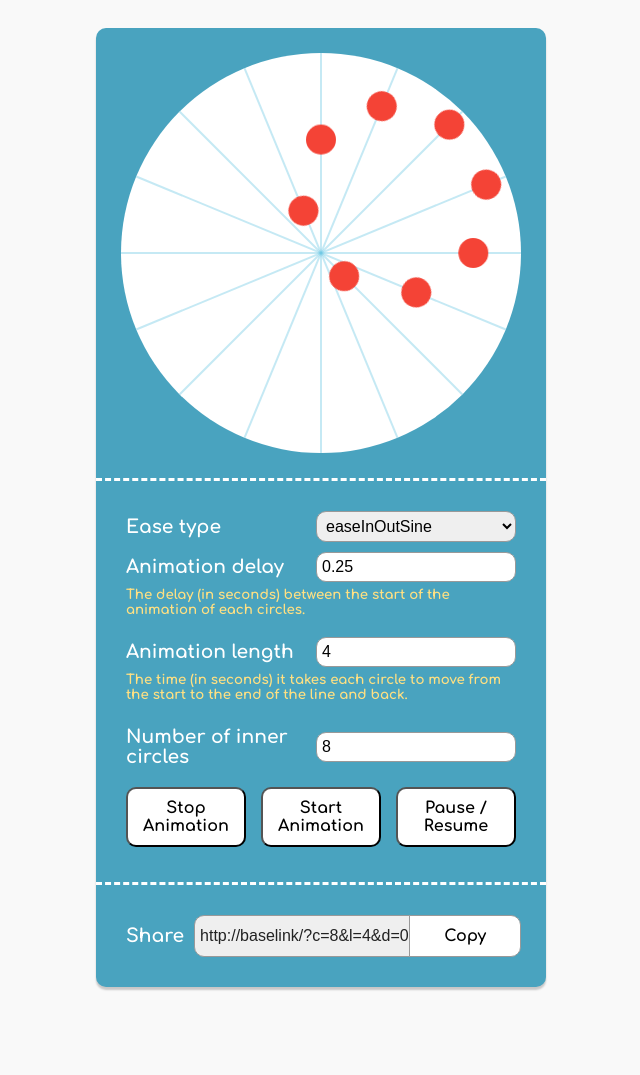
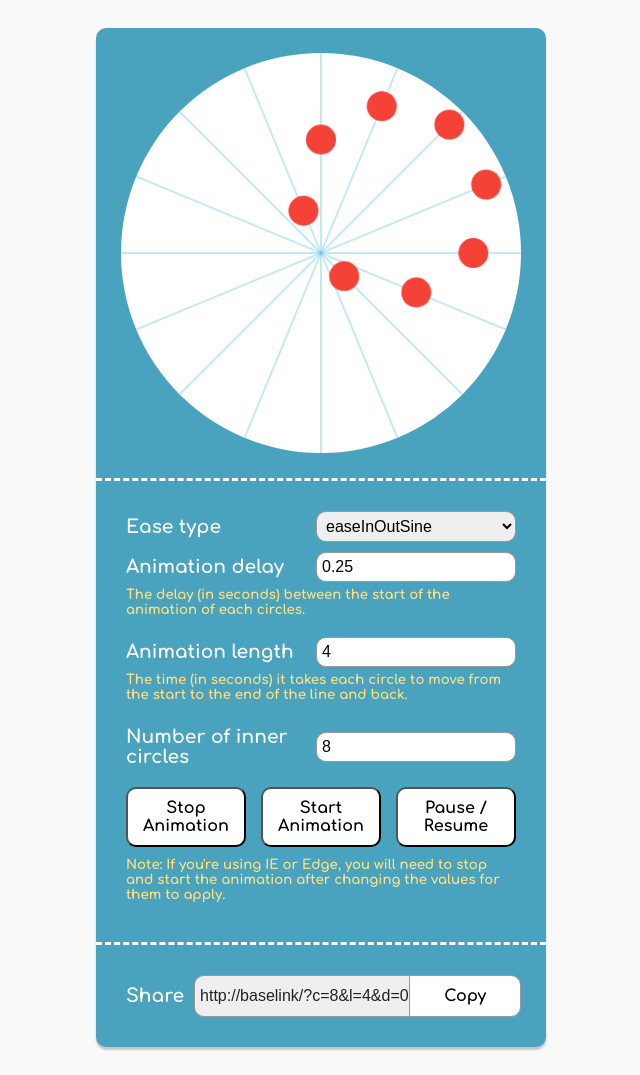
Before and after one commit to not-dalia/relevant-space, a Jekyll site: the page built from circular-animation/index.html, in a window 1280 px wide. Shown: the whole page, without its empty margins (327-967 px from the left). Built offline with Jekyll 4.4.1, drawn with Linux system fonts in a browser that asks for light colours; before the commit the page ends 1015 px from its top, so only the background shows below that.

Commit message:
fixed bug

```diff
--- a/circular-animation/index.html
+++ b/circular-animation/index.html
@@ -330,6 +330,11 @@ lang: en
         <input id="anim-start" type="button" value="Start Animation">
         <input id="anim-pause" type="button" value="Pause / Resume">
       </div>
+      <div class="row small">
+        <div class="explanation">
+          Note: If you're using IE or Edge, you will need to stop and start the animation after changing the values for them to apply.
+        </div>
+      </div>
     </div>
     <div class="share-row">
       <div class="row">
```
Also changed, not shown: other parts of circular-animation/index.html (+1 -1 lines).
